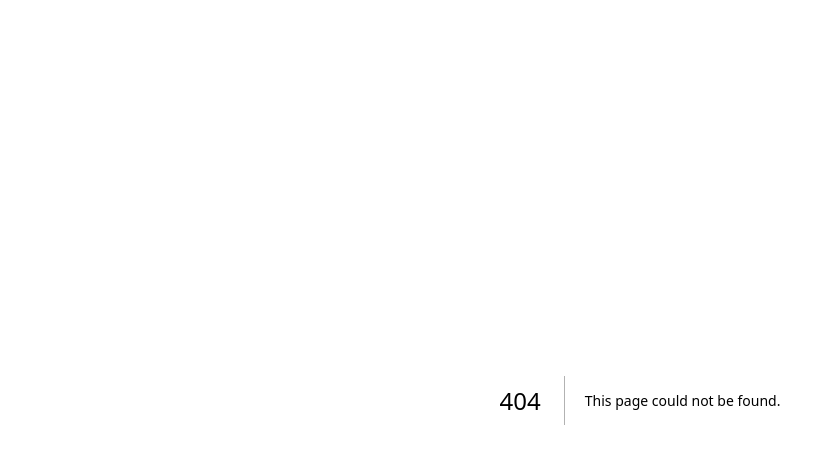
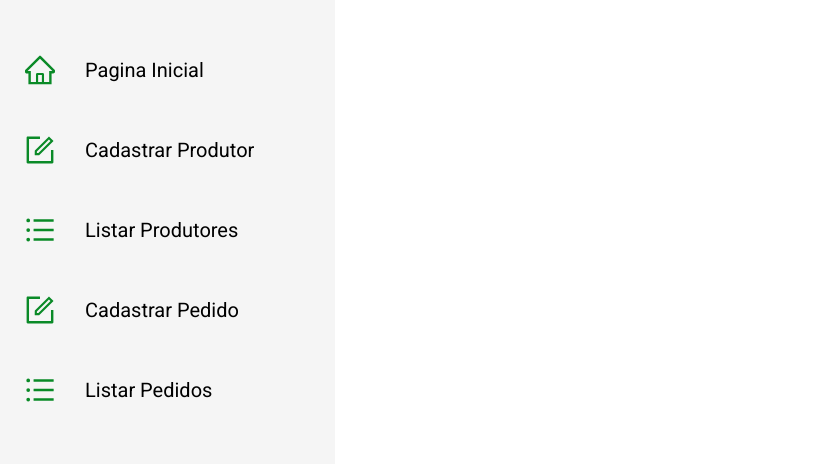
Before and after one commit to EngSoftware2023/frontend, a Next.js app: page /dashboard/gerenciador/cadastrar-pedido in a window 1280 px wide. Before the commit this address had no page. Shown: the top 464 px of the page, without its empty margins (0-818 px from the left). Built offline with nearby package versions, Linux system fonts and the light colour scheme.

Commit message:
[21.13] Estrutura inicial

```diff
--- /dev/null
+++ b/src/app/dashboard/gerenciador/cadastrar-pedido/page.tsx
@@ -0,0 +1,3 @@
+export default function PageRegisterOrder() {
+  return <main></main>;
+}
--- a/src/app/dashboard/gerenciador/layout.tsx
+++ b/src/app/dashboard/gerenciador/layout.tsx
@@ -4,7 +4,6 @@ import React from "react";
 import {
   FormOutlined,
   HomeOutlined,
-  OrderedListOutlined,
   UnorderedListOutlined,
 } from "@ant-design/icons";
 
@@ -21,13 +20,18 @@ export default function LayoutManager({ children }: DataLayoutManeger) {
     },
     {
       icon: <FormOutlined />,
-      name: "Cadastrar Produtores",
+      name: "Cadastrar Produtor",
       link: "/dashboard/gerenciador/cadastrar-produtor",
     },
     {
-      icon: <OrderedListOutlined />,
+      icon: <UnorderedListOutlined />,
       name: "Listar Produtores",
       link: "/dashboard/gerenciador/listar-produtores",
+    },
+    {
+      icon: <FormOutlined />,
+      name: "Cadastrar Pedido",
+      link: "/dashboard/gerenciador/cadastrar-pedido",
     },
     {
       icon: <UnorderedListOutlined />,
--- /dev/null
+++ b/src/components/sections/register-order/register-order.module.scss
@@ -0,0 +1,3 @@
+#SectionRegisterOrder{
+
+}
```
Also changed, not shown: src/components/elements/form-order/form-order.tsx (added, +23 -0 lines), src/components/sections/register-order/register-order.tsx (added, +20 -0 lines).
